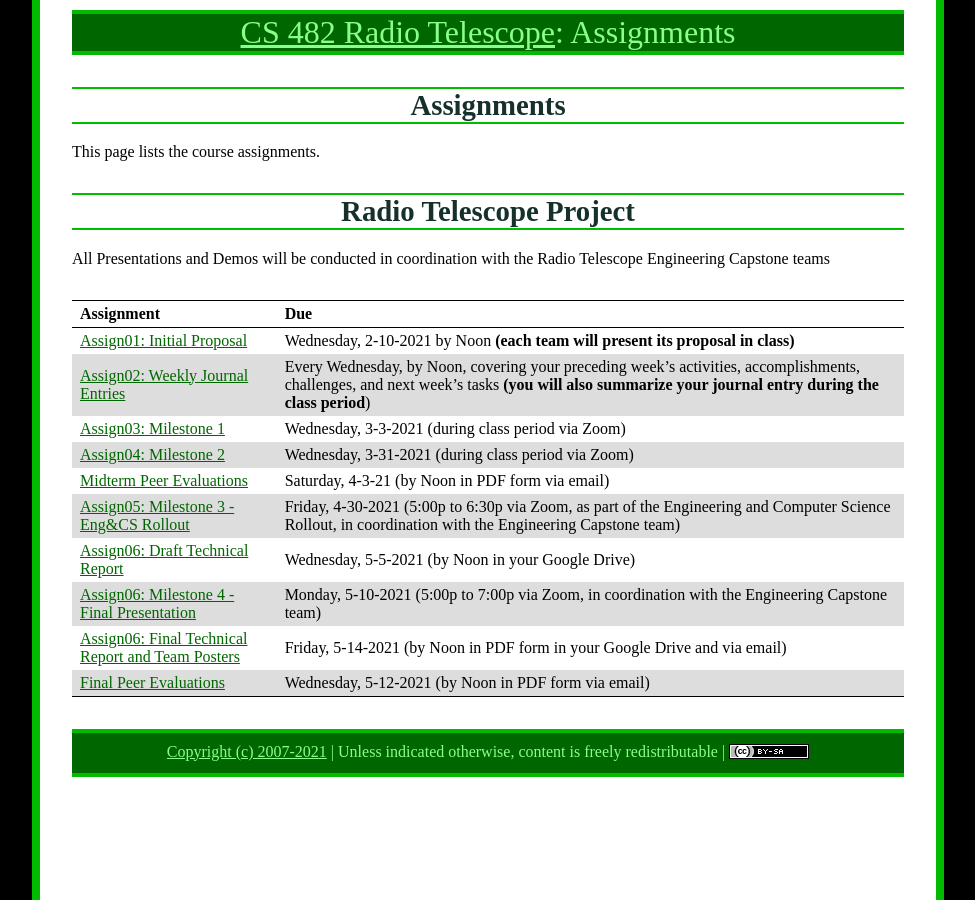
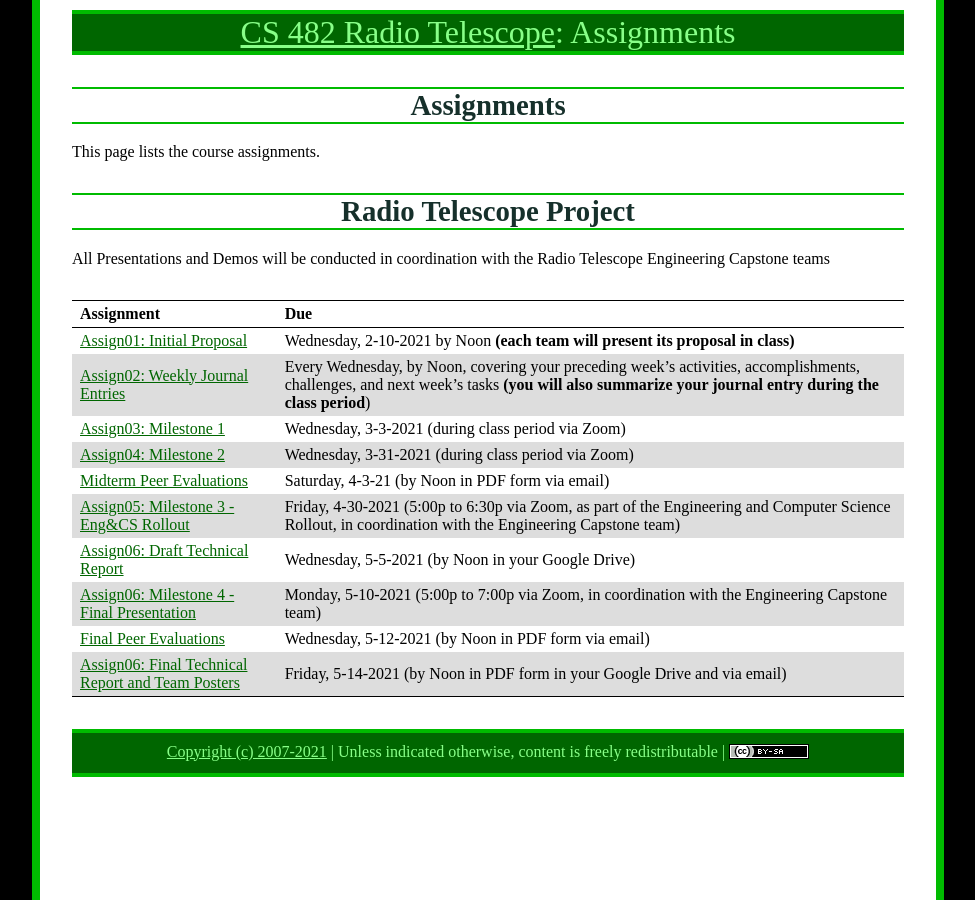
Before and after one commit to ycpcs/cs482-spring2021-RT, a Jekyll site: the page built from assign/index.md, in a window 1280 px wide. Shown: the whole page, without its empty margins (152-1127 px from the left). Built offline with Jekyll 4.4.1, drawn with Linux system fonts in a browser that asks for light colours.

Commit message:
edit to order of due dates

```diff
--- a/assign/index.md
+++ b/assign/index.md
@@ -20,8 +20,9 @@ Assignment | Due
 [Assign05: Milestone 3 - Eng&CS Rollout](assign05.html) | Friday, 4-30-2021 (5:00p to 6:30p via Zoom, as part of the Engineering and Computer Science Rollout, in coordination with the Engineering Capstone team)
 [Assign06: Draft Technical Report](assign06.html) | Wednesday, 5-5-2021 (by Noon in your Google Drive)
 [Assign06: Milestone 4 - Final Presentation](assign06.html) | Monday, 5-10-2021 (5:00p to 7:00p via Zoom, in coordination with the Engineering Capstone team)
+[Final Peer Evaluations](PeerEval-RadioTelescope-Sp21-final.pdf) | Wednesday, 5-12-2021 (by Noon in PDF form via email)
 [Assign06: Final Technical Report and Team Posters](assign06.html) | Friday, 5-14-2021 (by Noon in PDF form in your Google Drive and via email)
-[Final Peer Evaluations](PeerEval-RadioTelescope-Sp21-final.pdf) | Wednesday, 5-12-2021 (by Noon in PDF form via email)
+
 
 <!-- vim:set wrap: -->
 <!-- vim:set linebreak: -->
```
